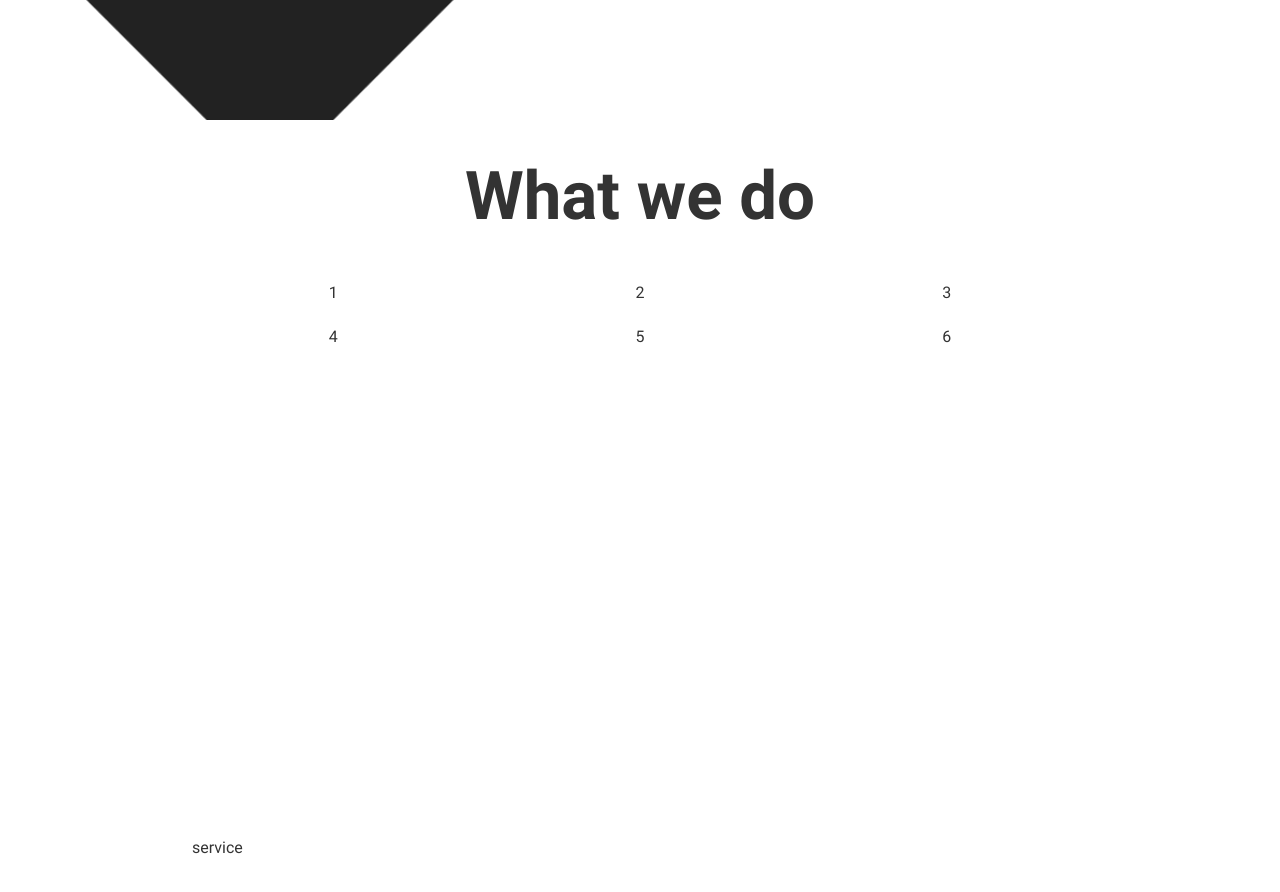
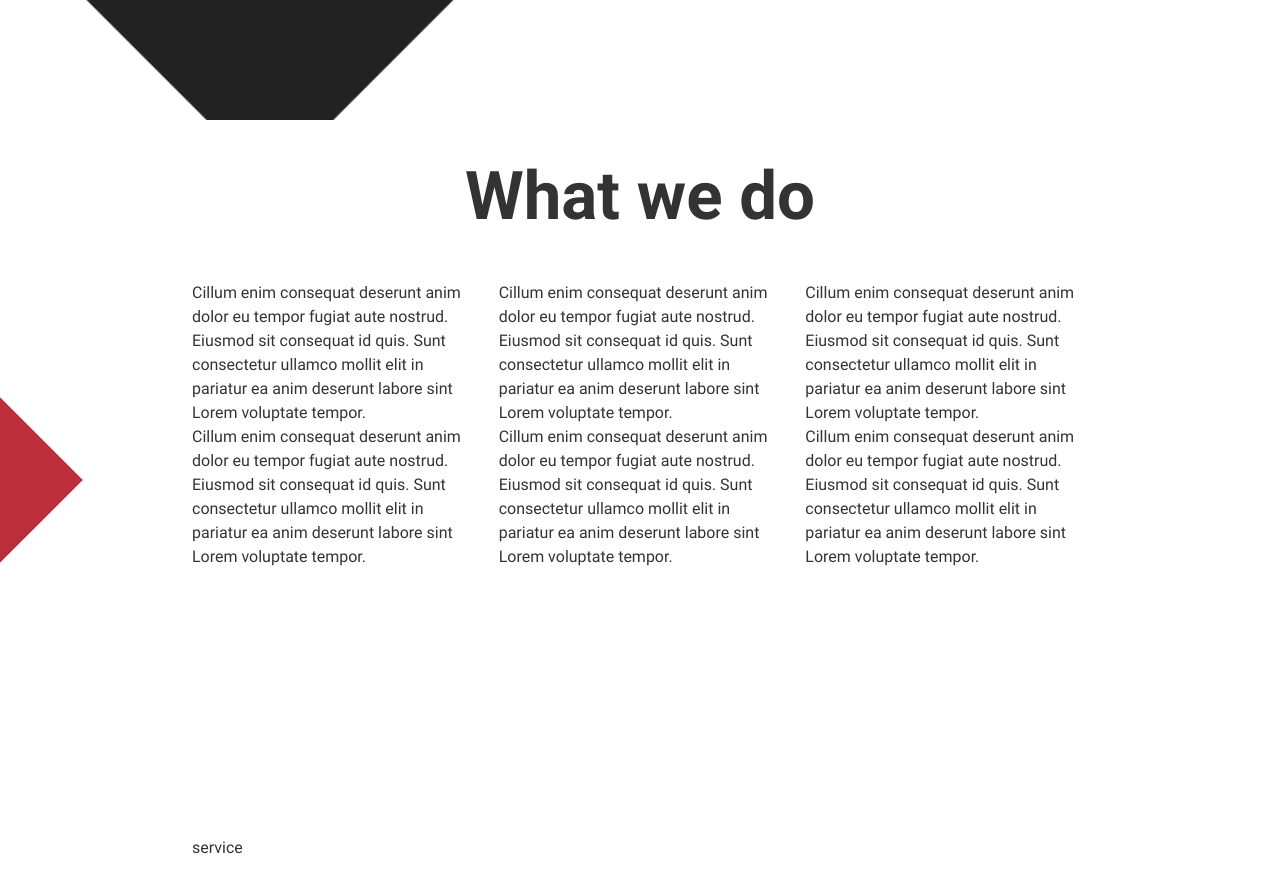
Before and after one commit to elDom/37, a website: page src/index.html in a window 1280 px wide. Shown: the part 1380-2272 px from the top of the page. Drawn offline with Linux system fonts and the light colour scheme.

Commit message:
team panels...

```diff
--- a/src/index.html
+++ b/src/index.html
@@ -104,26 +104,30 @@
 						<h1>What we do</h1>
 					</div>
 				</div>
-				<div class="row">
-						<div class="col s4 center-align">
-							1
+				<div class="row panels">
+					<div class="col s12 m6 l4">
+						Cillum enim consequat deserunt anim dolor eu tempor fugiat aute nostrud. Eiusmod sit consequat id quis. Sunt consectetur
+						ullamco mollit elit in pariatur ea anim deserunt labore sint Lorem voluptate tempor.
 					</div>
-						<div class="col s4 center-align">
-							2
+					<div class="col s12 m6 l4">
+						Cillum enim consequat deserunt anim dolor eu tempor fugiat aute nostrud. Eiusmod sit consequat id quis. Sunt consectetur
+						ullamco mollit elit in pariatur ea anim deserunt labore sint Lorem voluptate tempor.
 					</div>
-						<div class="col s4 center-align">
-							3
+					<div class="col s12 m6 l4">
+						Cillum enim consequat deserunt anim dolor eu tempor fugiat aute nostrud. Eiusmod sit consequat id quis. Sunt consectetur
+						ullamco mollit elit in pariatur ea anim deserunt labore sint Lorem voluptate tempor.
 					</div>
+					<div class="col s12 m6 l4">
+						Cillum enim consequat deserunt anim dolor eu tempor fugiat aute nostrud. Eiusmod sit consequat id quis. Sunt consectetur
+						ullamco mollit elit in pariatur ea anim deserunt labore sint Lorem voluptate tempor.
 					</div>
-				<div class="row">
-						<div class="col s4 center-align">
-							4
+					<div class="col s12 m6 l4">
+						Cillum enim consequat deserunt anim dolor eu tempor fugiat aute nostrud. Eiusmod sit consequat id quis. Sunt consectetur
+						ullamco mollit elit in pariatur ea anim deserunt labore sint Lorem voluptate tempor.
 					</div>
-						<div class="col s4 center-align">
-							5
-						</div>
-						<div class="col s4 center-align">
-							6
+					<div class="col s12 m6 l4">
+						Cillum enim consequat deserunt anim dolor eu tempor fugiat aute nostrud. Eiusmod sit consequat id quis. Sunt consectetur
+						ullamco mollit elit in pariatur ea anim deserunt labore sint Lorem voluptate tempor.
 					</div>
 				</div>
 			</div>
--- a/src/scss/style.scss
+++ b/src/scss/style.scss
@@ -221,8 +221,25 @@ main{
         }
     }
     #team{
+        position: relative;
+        &::before{
+            content: "";
+            display: block;
+            position: absolute;
+            background: #bc2e3a;
+            width: 50vh;
+            height: 50vh;
+            top: 20vh;
+            left: -50vh;
+            z-index: -1;
+            transform: translate(-50%, -50%);
+            transform: rotate(45deg);
+        }
         h1{
             margin-top: 5vh;
+        }
+        .panels{
+
         }
     }
     h1{
```
Also changed, not shown: src/css/style.css. Lines whose indentation alone changed are shown as unchanged.
